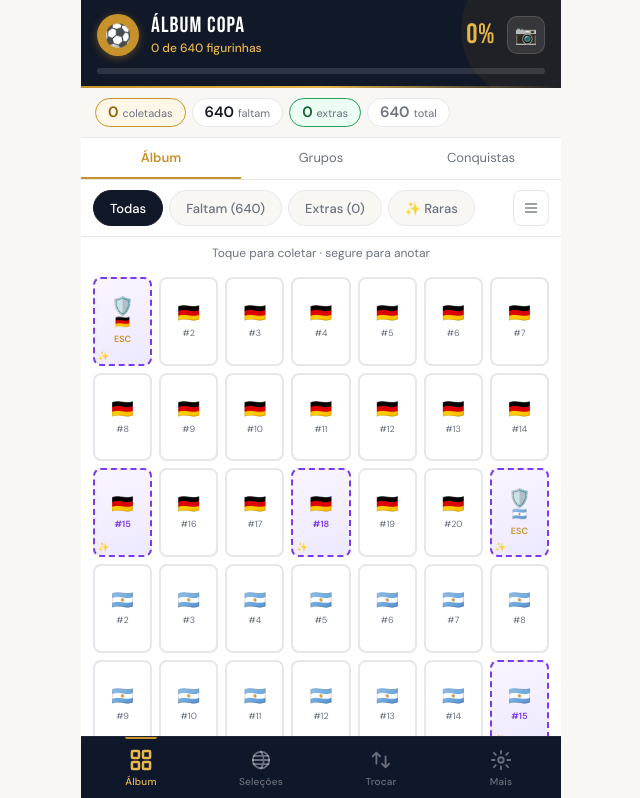
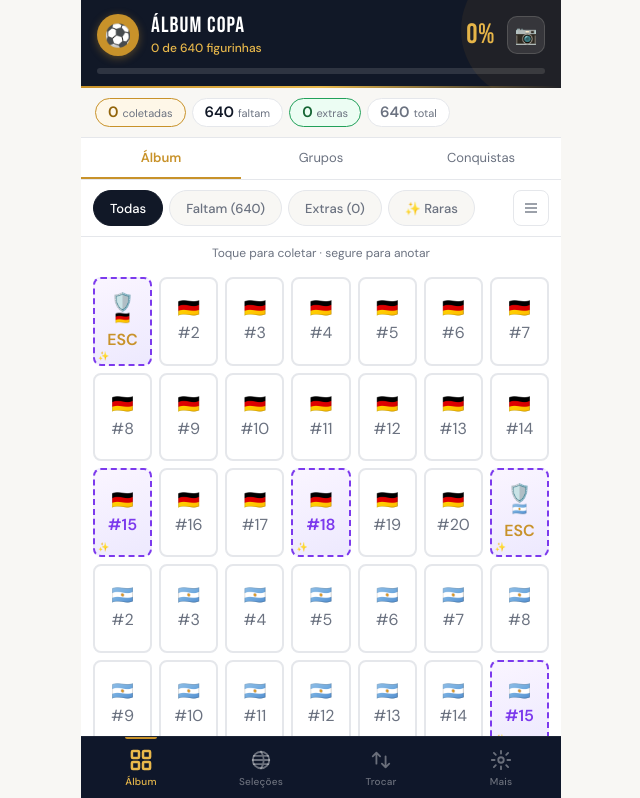
Before and after one commit to LisahMotta/album-copa, a React (Vite) app: page / in a window 1280 px wide. Shown: the top 798 px of the page, without its empty margins (319-959 px from the left). Built offline with nearby package versions, Linux system fonts and the light colour scheme.

Commit message:
fix: número da figurinha maior e mais legível

```diff
--- a/src/components/Figurinha.jsx
+++ b/src/components/Figurinha.jsx
@@ -59,7 +59,7 @@ export function Figurinha({ selecao, pos, figurinha, onClick, onLongPress, mostr
       )}
 
       <span style={{
-        fontSize: 9, marginTop: 2,
+        fontSize: 16, marginTop: 2,
         color: eEscudo ? 'var(--gold)' : eRara ? '#7c3aed' : 'var(--text-muted)',
         fontWeight: (eEscudo || eRara) ? 700 : 400
       }}>
```
